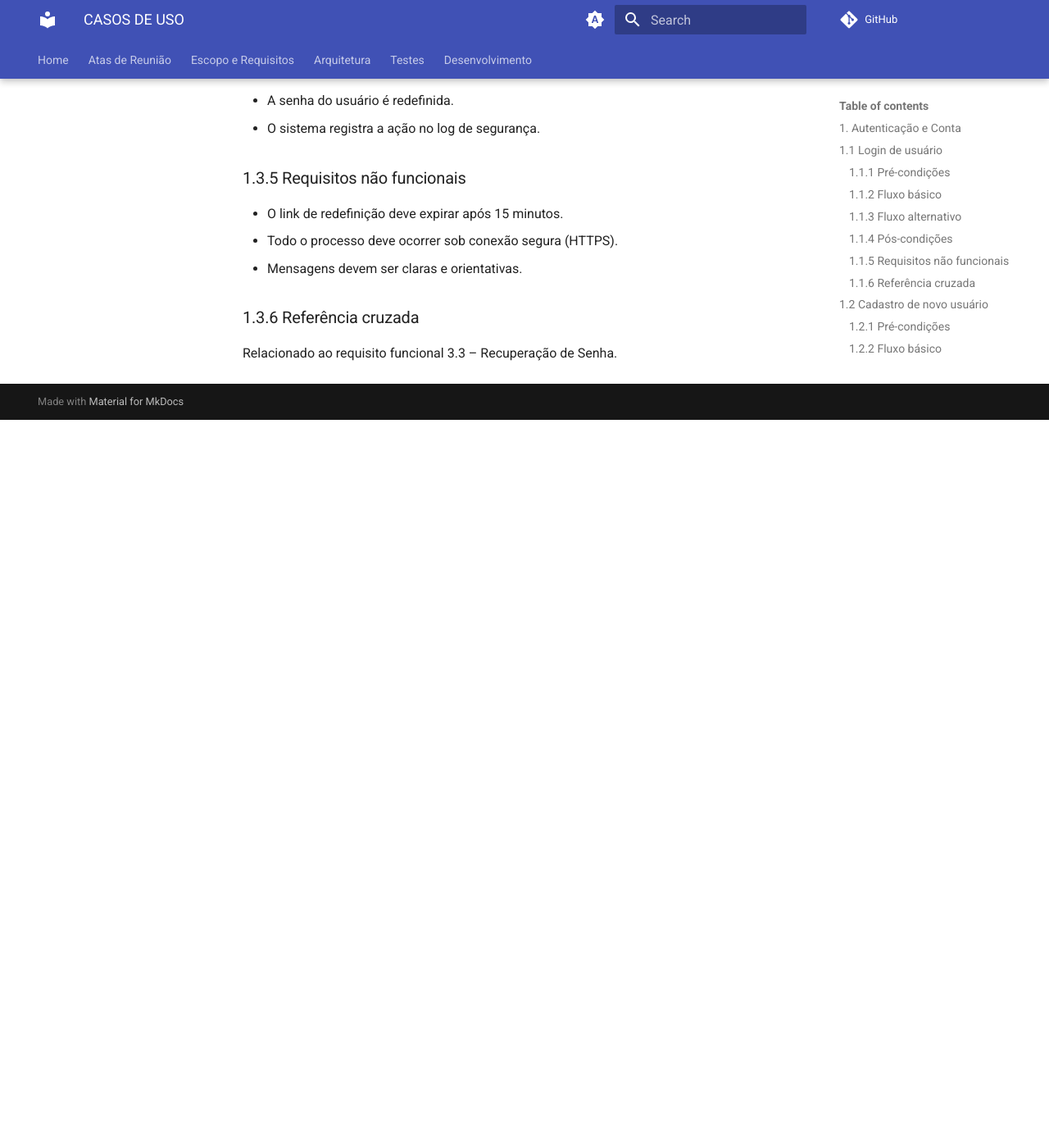
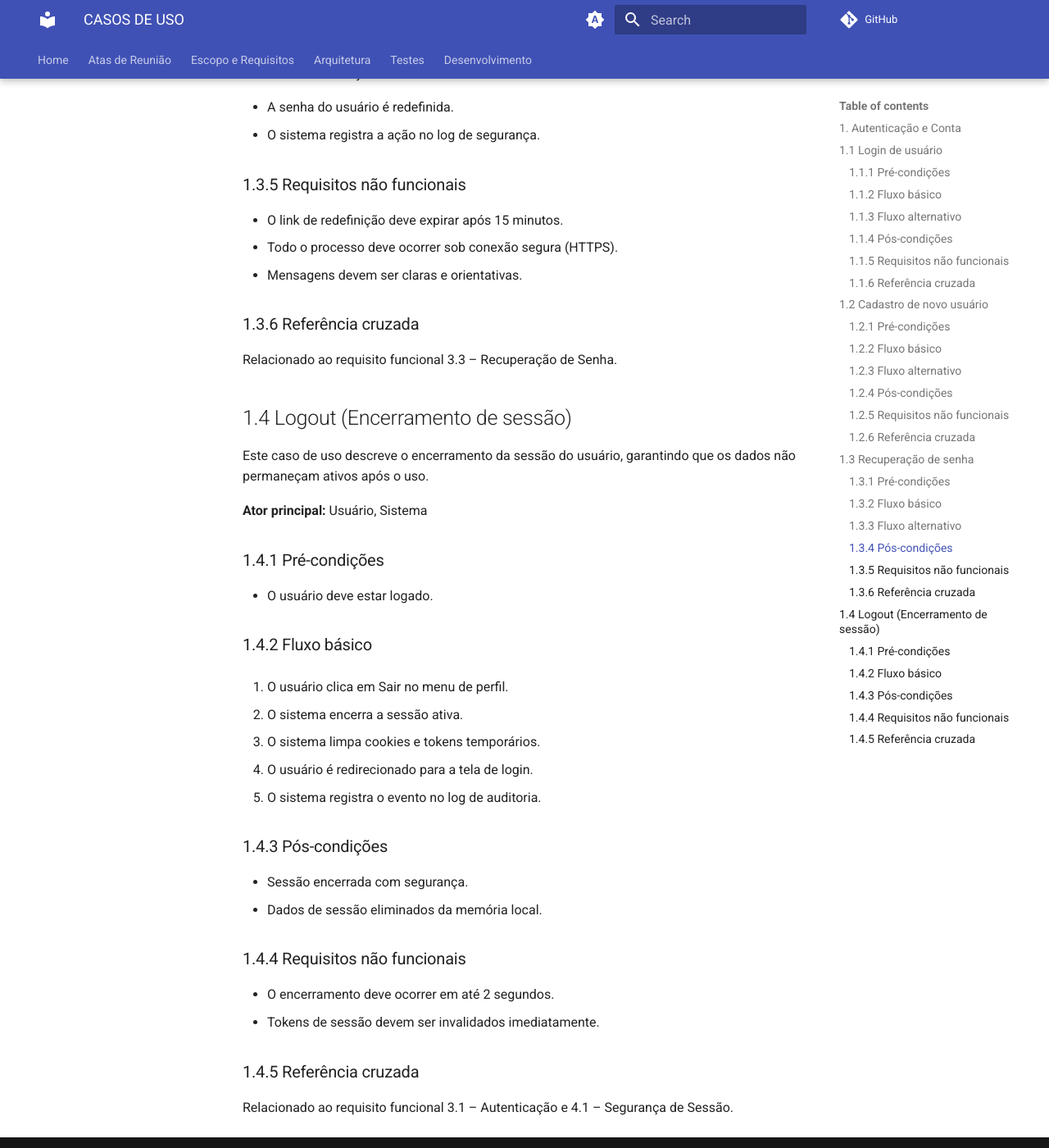
Before and after one commit to fga-eps-mds/2025.2-Valhalla-Docs, an MkDocs documentation site: the page built from docs/escopo-requisitos/Casos_de_uso.md, in a window 1280 px wide and 1400 px high, scrolled down 4068 px. Shown: the whole window at 82% size. Built offline with MkDocs 1.6.1 and Material for MkDocs 9.7.7, drawn with Linux system fonts in a browser that asks for light colours; comment, search, counter and statistics services are not loaded; before the commit the page ends 4580 px from its top, so only the background shows below that.

Commit message:
doc - adiciona 4º caso de uso

```diff
--- a/docs/escopo-requisitos/Casos_de_uso.md
+++ b/docs/escopo-requisitos/Casos_de_uso.md
@@ -90,6 +90,7 @@ Este caso de uso permite que o usuário redefina sua senha caso a tenha esquecid
 
 ### 1.3.2 Fluxo básico
 1. O usuário acessa a tela de login e clica em Esqueci minha senha.
+
 2. O sistema exibe o campo para inserção do e-mail.
 3. O usuário informa o e-mail.
 4. O sistema verifica se o e-mail está cadastrado.
@@ -116,3 +117,30 @@ Este caso de uso permite que o usuário redefina sua senha caso a tenha esquecid
 
 ### 1.3.6 Referência cruzada
 Relacionado ao requisito funcional 3.3 – Recuperação de Senha.
+
+## 1.4 Logout (Encerramento de sessão)
+Este caso de uso descreve o encerramento da sessão do usuário, garantindo que os dados não permaneçam ativos após o uso.
+
+**Ator principal:** Usuário, Sistema
+
+### 1.4.1 Pré-condições
+- O usuário deve estar logado.
+
+### 1.4.2 Fluxo básico
+1. O usuário clica em Sair no menu de perfil.
+
+2. O sistema encerra a sessão ativa.
+3. O sistema limpa cookies e tokens temporários.
+4. O usuário é redirecionado para a tela de login.
+5. O sistema registra o evento no log de auditoria.
+
+### 1.4.3 Pós-condições
+- Sessão encerrada com segurança.
+- Dados de sessão eliminados da memória local.
+
+### 1.4.4 Requisitos não funcionais
+- O encerramento deve ocorrer em até 2 segundos.
+- Tokens de sessão devem ser invalidados imediatamente.
+
+### 1.4.5 Referência cruzada
+Relacionado ao requisito funcional 3.1 – Autenticação e 4.1 – Segurança de Sessão.
```
